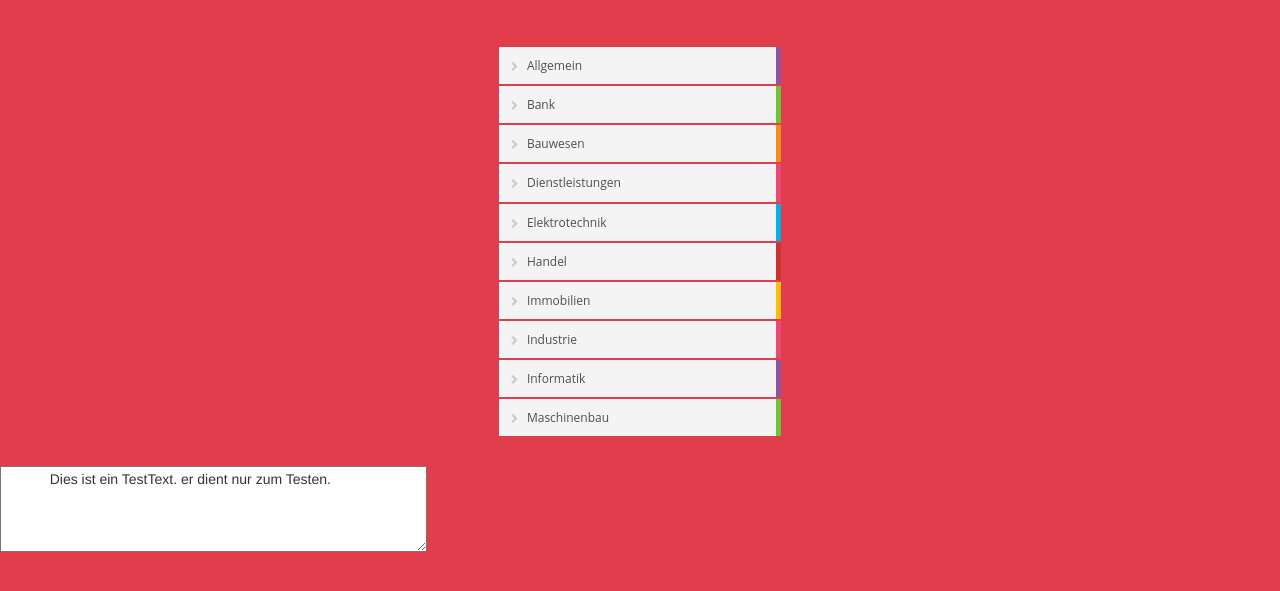
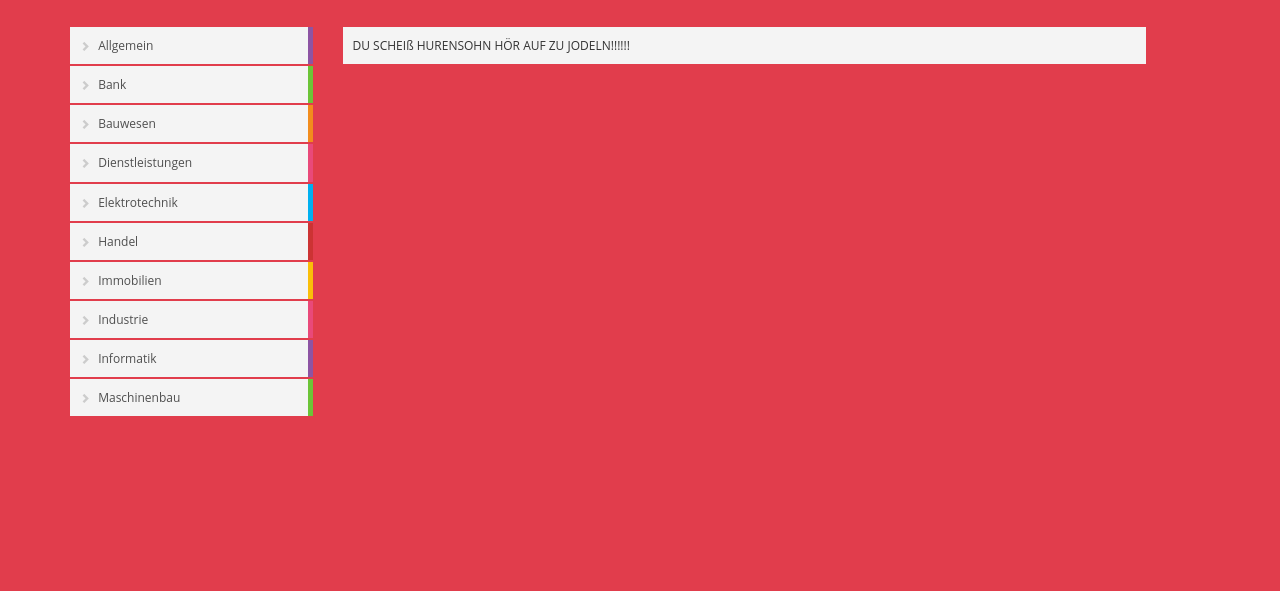
Before and after one commit to Garodan/MasterLernTreff, a PHP site: page / in a window 1280 px wide. Shown: the part 53-644 px from the top of the page. Run offline with PHP 8.4, Linux system fonts and the light colour scheme; some libraries are stand-ins or nearby versions.

Commit message:
menu und text

```diff
--- a/css/indexmenu.css
+++ b/css/indexmenu.css
@@ -1,4 +1,4 @@
-.center-menu{margin:30px auto; float:none;}
+.main-menu{margin:10px auto; float:none;}*/
 .center-menu ul{width:100%; padding-left:0;}
 .center-menu ul li{width:100%; min-height:30px; margin-bottom:2px; background:#f4f4f4; list-style:none; padding:10px;
 font-family:"open sans", serif ;
@@ -28,9 +28,6 @@ font-family:"open sans", serif ;
 .center-menu ul li:nth-child(20){border-right: 5px solid #F46652}
 .center-menu ul li:nth-child(21){border-right: 5px solid #FABE09}
 
-
-
-
 .center-menu ul li:hover a{color:#fff; text-decoration:none;}
 .center-menu ul li:nth-child(1):hover{background-color:#8d54a3}
 .center-menu ul li:nth-child(2):hover{background-color:#6CC437}
@@ -53,3 +50,9 @@ font-family:"open sans", serif ;
 .center-menu ul li:nth-child(19):hover{background-color:#00B0F0}
 .center-menu ul li:nth-child(20):hover{background-color:#F46652}
 .center-menu ul li:nth-child(21):hover{background-color:#FABE09}
+
+
+
+.center-menu p{width:100%; padding-left:0; min-height:30px; margin-bottom:2px; background:#f4f4f4; list-style:none; padding:10px;
+font-family:"open sans", serif ;
+   font-size:12px;}
--- a/index.html
+++ b/index.html
@@ -68,7 +68,7 @@
     <script src="js/bootstrap.min.js"></script>
     <link rel="stylesheet" type="text/css" href="//cdnjs.cloudflare.com/ajax/libs/font-awesome/4.1.0/css/font-awesome.min.css">
     <article>
-        <div class="col-md-12">
+        <div class="col-md-12 main-menu">
             <div class="col-md-3 center-menu">
                 <ul>
                     <li><a href=""><i class="glyphicon glyphicon-chevron-right"></i> Allgemein </a></li>
@@ -83,13 +83,12 @@
                     <li><a href=""><i class="glyphicon glyphicon-chevron-right"></i> Maschinenbau </a></li>
                 </ul>
             </div>
+
+            <div class="col-md-8 center-menu">
+                <p>DU SCHEIß HURENSOHN HÖR AUF ZU JODELN!!!!!! </p>
+            </div>
         </div>
     </article>
-    <aside>
-        <textarea rows="4" cols="50">
-            Dies ist ein TestText. er dient nur zum Testen.
-            </textarea>
-    </aside>
     <!-- @betdream -->
 
 </body>
--- a/treffenerstellen.html
+++ b/treffenerstellen.html
@@ -73,7 +73,7 @@
         <fieldset>
 
             <!-- Form Name -->
-            <legend>Neuer LernTreff</legend>
+            <!--<legend>Neuer LernTreff</legend>-->
 
             <!-- Text input-->
             <div class="form-group">
--- a/treffenliste.html
+++ b/treffenliste.html
@@ -12,7 +12,6 @@
     <link href="css/trefflist.css" rel="stylesheet">
     <link href="css/navbar.css" rel="stylesheet">
     <link href="css/buttons.css" rel="stylesheet">
-<!--jsdd-->
 
     <script src="https://oss.maxcdn.com/html5shiv/3.7.3/html5shiv.min.js"></script>
     <script src="https://oss.maxcdn.com/respond/1.4.2/respond.min.js"></script>
```
